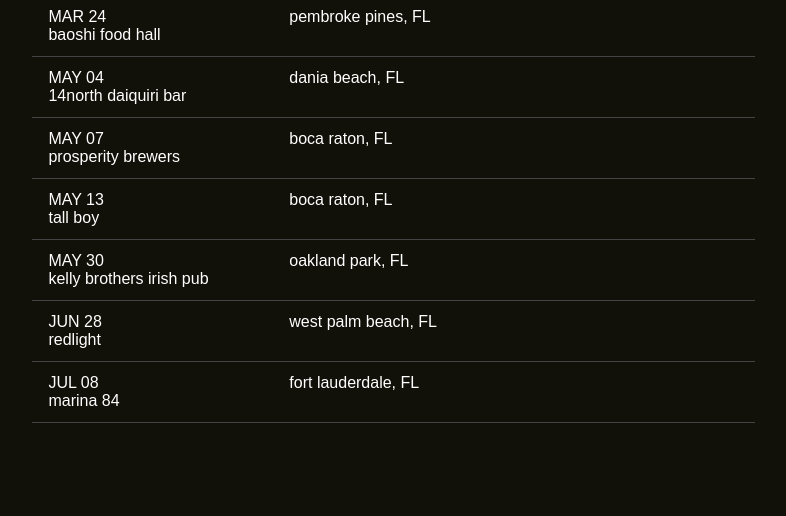
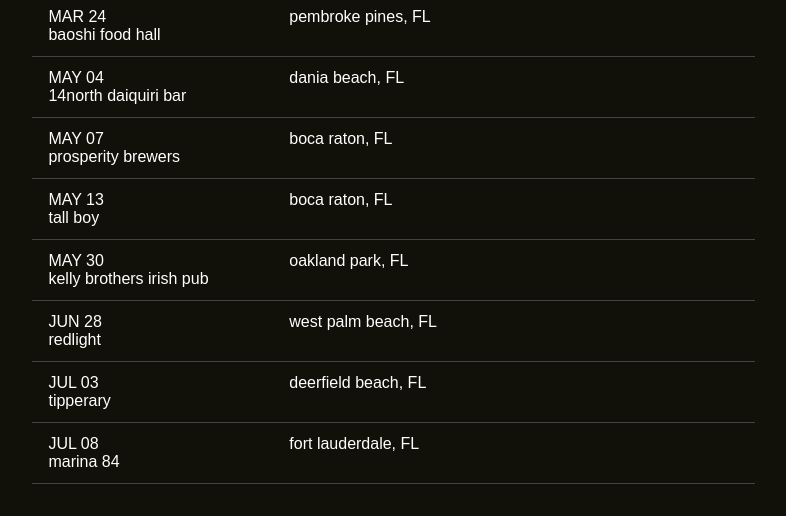
Before and after one commit to skennycomedy/skennycomedy.github.io, a Jekyll site: the page built from index.html, in a window 1280 px wide and 955 px high, cut to the strip 439-955 px from the top of the window. Shown: the whole strip, without its empty margins (485-1271 px from the left). Built offline with Jekyll 4.4.1, drawn with Linux system fonts in a browser that asks for light colours.

Commit message:
Update shows.yml

```diff
--- a/_data/shows.yml
+++ b/_data/shows.yml
@@ -38,6 +38,10 @@
    venue: redlight
    location: west palm beach, FL
 
+-  date: JUL 03
+   venue: tipperary
+   location: deerfield beach, FL
+
 -  date: JUL 08
    venue: marina 84
    location: fort lauderdale, FL
```
